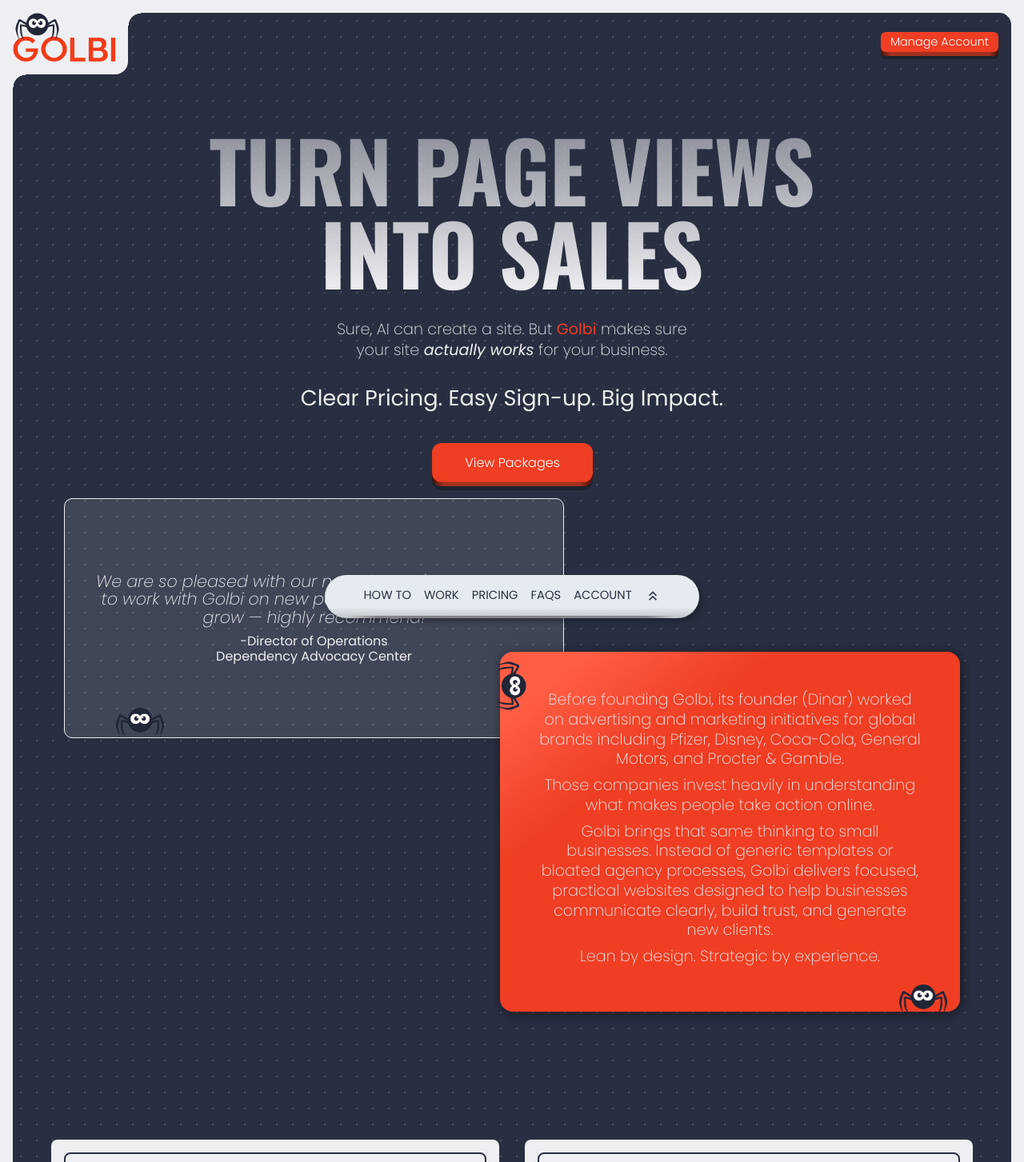
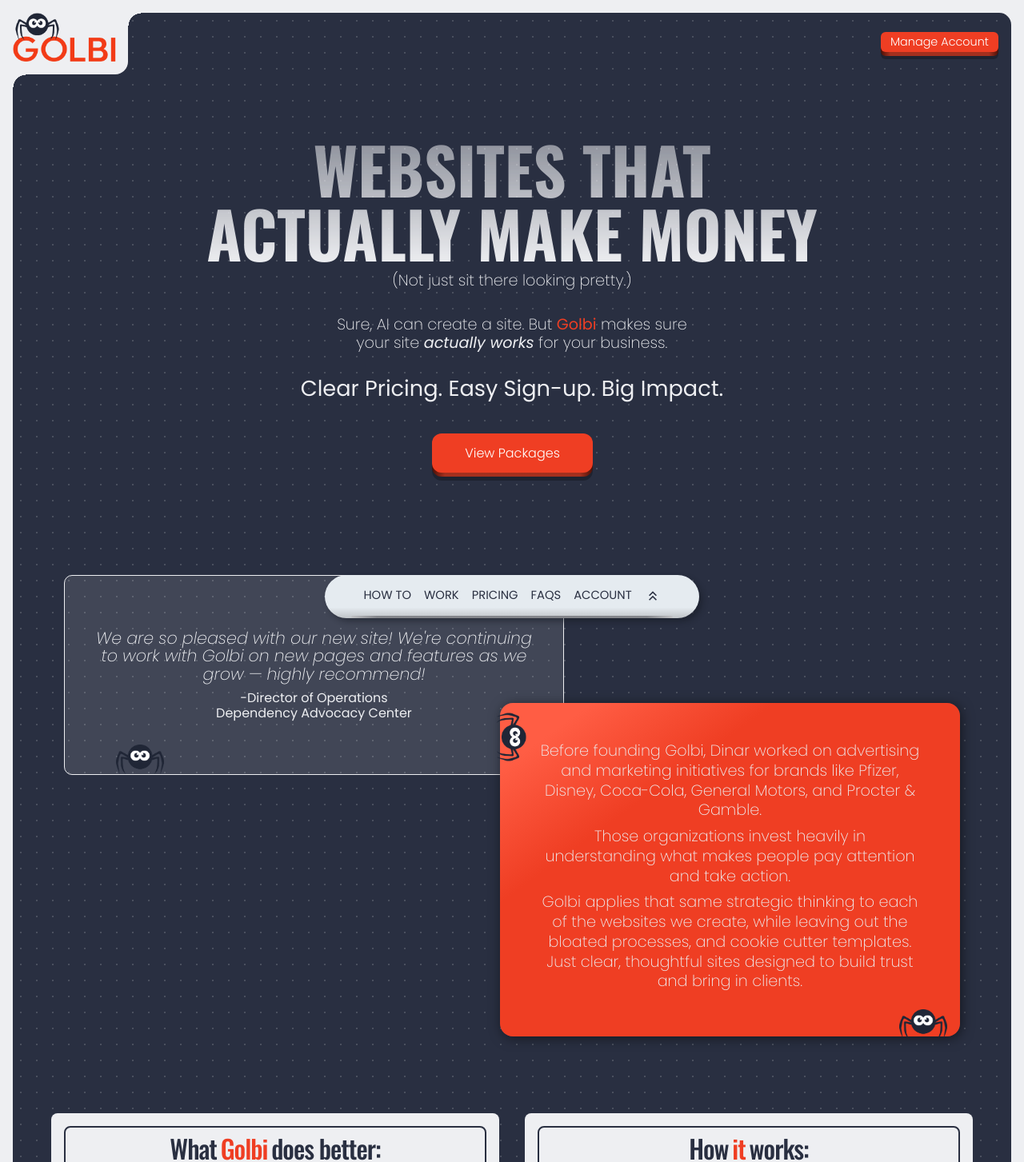
Before and after one commit to dinardavis/golbi, a React (Create React App) app in the folder client/: page / in a window 1280 px wide. Shown: the top 1453 px of the page at 80% size. Built offline with nearby package versions, Linux system fonts and the light colour scheme.

Commit message:
Update hero section

```diff
--- a/client/src/assets/css/style.css
+++ b/client/src/assets/css/style.css
@@ -301,7 +301,7 @@
 .intro-headline {
   position: relative;
   max-width: 800px;
-  font-size: 6.5rem;
+  font-size: 5rem;
   font-weight: 800;
   font-family: "Oswald";
   text-align: center;
@@ -341,15 +341,19 @@
   margin: 0 auto;
   font-size: 1.2rem;
   font-weight: 200;
+  line-height: 1.2;
   text-align: center;
   animation: fadeInUp 0.8s ease-out 0.2s both;
+}
+
+.intro-subhead-copy:nth-child(1 of .intro-subhead-copy) {
+    padding: .5rem 0 0;
 }
 
 .intro-subhead-copy span {
   font-style: italic;
   font-size: 1.2rem;
   font-weight: 400;
-  line-height: 1.4;
 }
 
 .intro-subhead-copy .copy-highlight {
@@ -385,9 +389,8 @@
 .about-section {
   display: flex;
   align-items: center;
-  padding: 4rem;
-  margin-top: 6rem;
-  height: 100%;
+  padding: 4rem 4rem 0;
+  margin-top: 10rem;
 }
 
 .about-section-inner {
@@ -457,9 +460,9 @@
   flex-direction: column;
   justify-content: center;
   align-items: center;
-  min-height: 300px;
+  min-height: 250px;
   padding: 2rem;
-  margin-top: -8rem;
+  margin-top: -6rem;
   text-align: center;
   border: 1.5px solid var(--white);
   border-radius: 10px;
--- a/client/src/components/About.js
+++ b/client/src/components/About.js
@@ -33,12 +33,12 @@
           <IntroTestimonial />
           <div className="about-content">
             <img className="about-spider-1" src={spider} alt="Golbi spider" />
-            <p className="about-copy">Before founding Golbi, its founder (<a className="about-link">Dinar</a>) worked on advertising and marketing initiatives for global brands including Pfizer, Disney, Coca-Cola, General Motors, and Procter & Gamble.</p>
+            <p className="about-copy">Before founding Golbi, <span className="about-link">Dinar</span> worked on advertising and marketing initiatives for brands like Pfizer, Disney, Coca-Cola, General Motors, and Procter & Gamble.</p>
 
-            <p className="about-copy">Those companies invest heavily in understanding what makes people take action online.</p>
+            <p className="about-copy">Those organizations invest heavily in understanding what makes people pay attention and take action.</p>
 
-            <p className="about-copy">Golbi brings that same thinking to small businesses. Instead of generic templates or bloated agency processes, Golbi delivers focused, practical websites designed to help businesses communicate clearly, build trust, and generate new clients.</p>
-            <p className="about-copy">Lean by design. Strategic by experience.</p>
+            <p className="about-copy">Golbi applies that same strategic thinking to each of the websites we create, while leaving out the bloated processes, and cookie cutter templates. Just clear, thoughtful sites designed to build trust and bring in clients.</p>
+
             <img className="about-spider-2" src={spider} alt="Golbi spider" />
           </div>
         </div>
--- a/client/src/components/Benefits.js
+++ b/client/src/components/Benefits.js
@@ -48,7 +48,7 @@
           </div>
 
           <h2 className="benefits-item-header">Skip the DIY maze.</h2>
-          <p className="benefits-item-copy">There's speed to launch, and then there's just slapdash. And understanding what actually persuades a customer still takes judgment.Golbi combines modern tools with real strategy so you don’t have to guess your way through the build.</p>
+          <p className="benefits-item-copy">Sure, scrapbooking is fun. This isn't that. When it comes to the success of your business's image, you want a professional at the helm. So skip the headache of wearing yet another hat. </p>
         </div>
 
         <div className="benefits-item">
--- a/client/src/components/Intro.js
+++ b/client/src/components/Intro.js
@@ -29,12 +29,11 @@
       <Section>
         <div className="intro-header-container-left text-center">
           <p className="intro-headline">
-            <span className="intro-headline-gradient-layer">Turn page views into sales</span>
+            <span className="intro-headline-gradient-layer">Websites that actually make money</span>
+          </p>
+           <p className="intro-subhead-copy">(Not just sit there looking pretty.)</p>
 
-
-          </p>
-
-          <p className="intro-subhead-copy">Sure, AI can create a site. But <span className="copy-highlight">Golbi</span> makes sure your site <span>actually works</span> for your business.</p>
+          <p className="intro-subhead-copy intro-subhead-copy-block" >Sure, AI can create a site. But <span className="copy-highlight">Golbi</span> makes sure your site <span>actually works</span> for your business.</p>
 
           <p className="intro-subhead">Clear Pricing. Easy Sign-up. Big Impact.</p>
 
--- a/client/src/components/Steps.js
+++ b/client/src/components/Steps.js
@@ -13,11 +13,6 @@
     <section
       ref={ref}
       className="steps-section"
-      // style={{
-      //   transform: isInView ? "none" : "translateY(340px)",
-      //   opacity: isInView ? 1 : 0,
-      //   transition: "all .9s cubic-bezier(0.17, 0.55, 0.55, 1) 0.5s",
-      // }}
     >
       {children}
     </section>
@@ -36,7 +31,7 @@
           <div className="icon-container">
             <FaTools className="hire-to-icon" />
           </div>
-          Strong digital work begins with clarity. Years of advertising experience helps distill what makes your business valuable and why someone should care.
+          Years of advertising experience helps distill what makes your business valuable and how to show it.
           </div>
         <div className="hire-to-item">
           <div className="icon-container">
@@ -62,7 +57,6 @@
         <div id="how" className="step-offer-container steps-right">
 
           <div className="steps-header oswald">How <span className="steps-golbi-name">it</span> works:</div>
-          <p className="intro-cta-copy">Sign up with Golbi <br></br><span className="intro-cta-italic">only when you need to.</span></p>
 
           <div className="intro-cta-copy-container">
             <div className="intro-cta-copy intro-cta-copy-2">
```
